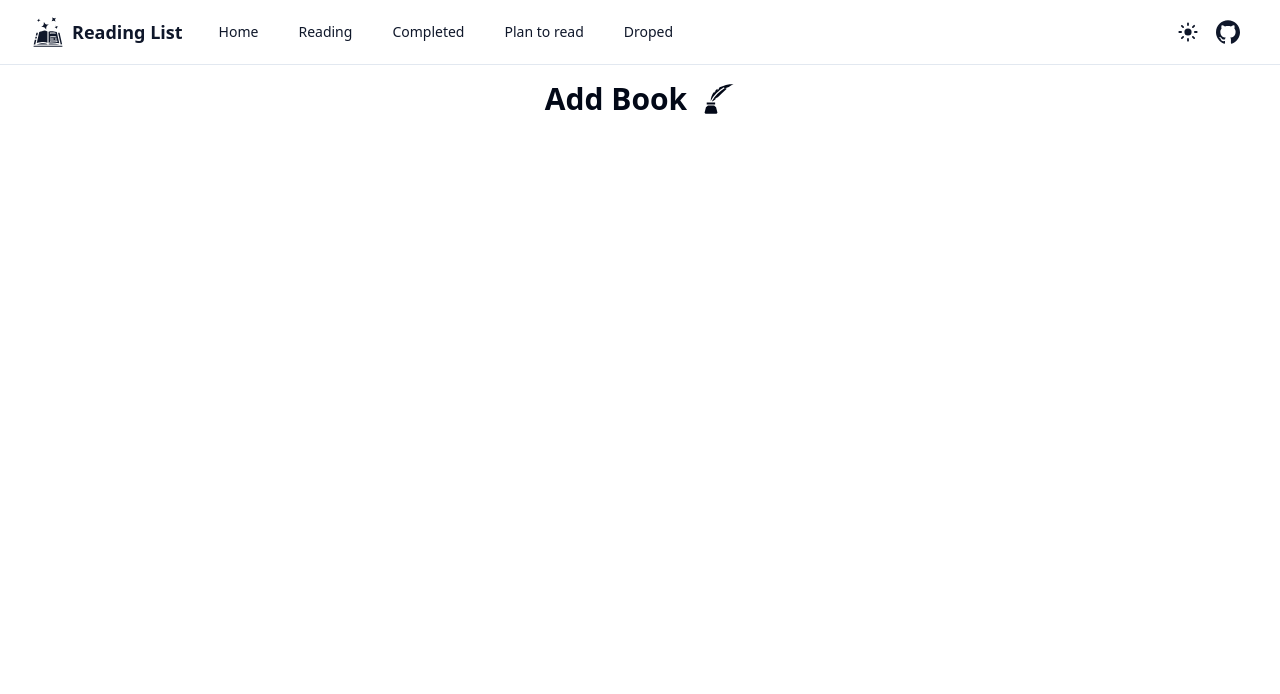
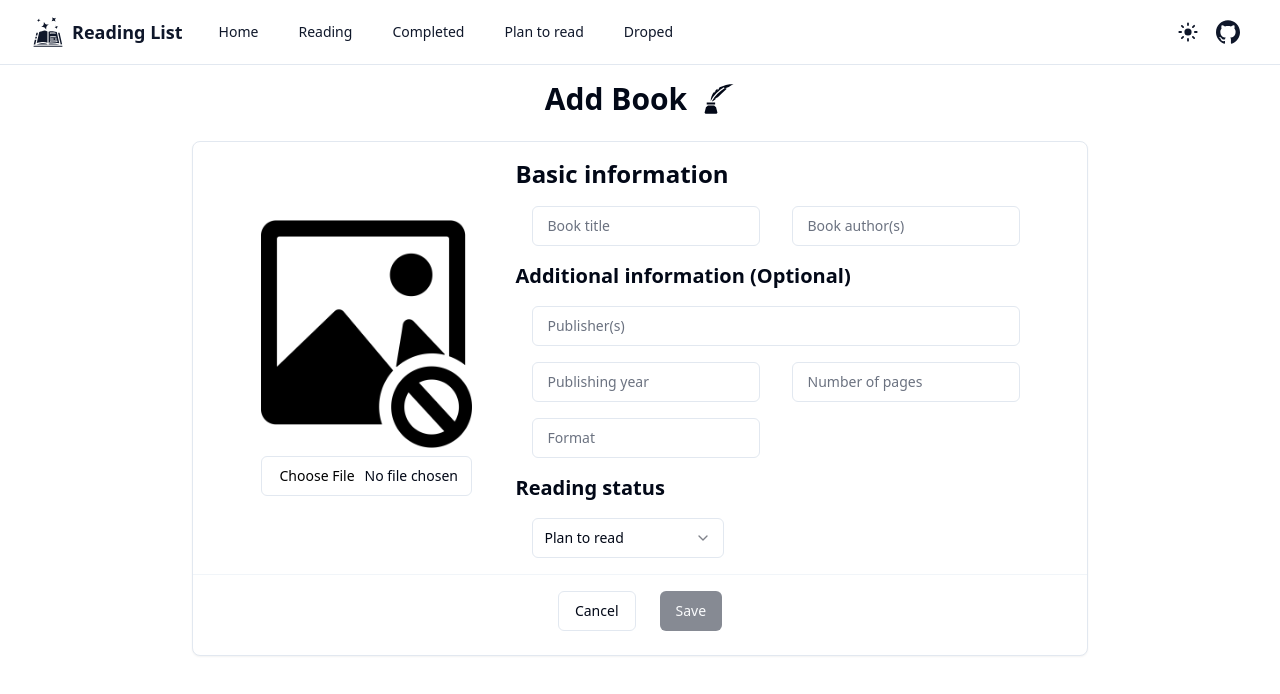
Before and after one commit to dawid-walkiewicz/book-tracker-local, a React (Vite) app: page /add in a window 1280 px wide. Shown: the top 694 px of the page. Built offline with nearby package versions, Linux system fonts and the light colour scheme.

Commit message:
fix create book

```diff
--- a/src/components/BookEditForm.tsx
+++ b/src/components/BookEditForm.tsx
@@ -1,5 +1,5 @@
 import { BookCoverFile } from "@/components/BookCover"
-import { set, SubmitHandler, useForm } from "react-hook-form"
+import { SubmitHandler, useForm } from "react-hook-form"
 import { z } from "zod"
 import { zodResolver } from "@hookform/resolvers/zod"
 
@@ -91,7 +91,10 @@ export const BookEditForm = ({
   })
 
   useEffect(() => {
-    form.trigger()
+    if (book) {
+      form.trigger()
+    }
+    // eslint-disable-next-line
   }, [book])
 
   const onSubmit: SubmitHandler<z.infer<typeof formSchema>> = (
@@ -151,7 +154,7 @@ export const BookEditForm = ({
               <FormField
                 name="cover"
                 control={form.control}
-                render={({ field }) => (
+                render={() => (
                   <FormItem className="pt-2">
                     <FormControl>
                       <Input
--- a/src/components/Pages/EditBookPage.tsx
+++ b/src/components/Pages/EditBookPage.tsx
@@ -15,9 +15,10 @@ export const EditBookPage = () => {
 
   useEffect(() => {
     if (key) {
-      const fetchedBook = getBook(key);
-      setBook(fetchedBook);
+      const fetchedBook = getBook(key)
+      setBook(fetchedBook)
     }
+    // eslint-disable-next-line react-hooks/exhaustive-deps
   }, [key])
 
   return (
@@ -30,7 +31,7 @@ export const EditBookPage = () => {
         )}
         <GiQuillInk className="size-8"/>
       </div>
-      {book && (<BookEditForm book={book} doOnSubmit={ key ? editBook : addBook} />)}
+      {(book || key === undefined ) && (<BookEditForm book={book} doOnSubmit={ key ? editBook : addBook} />)}
     </div>
   )
 }
```
